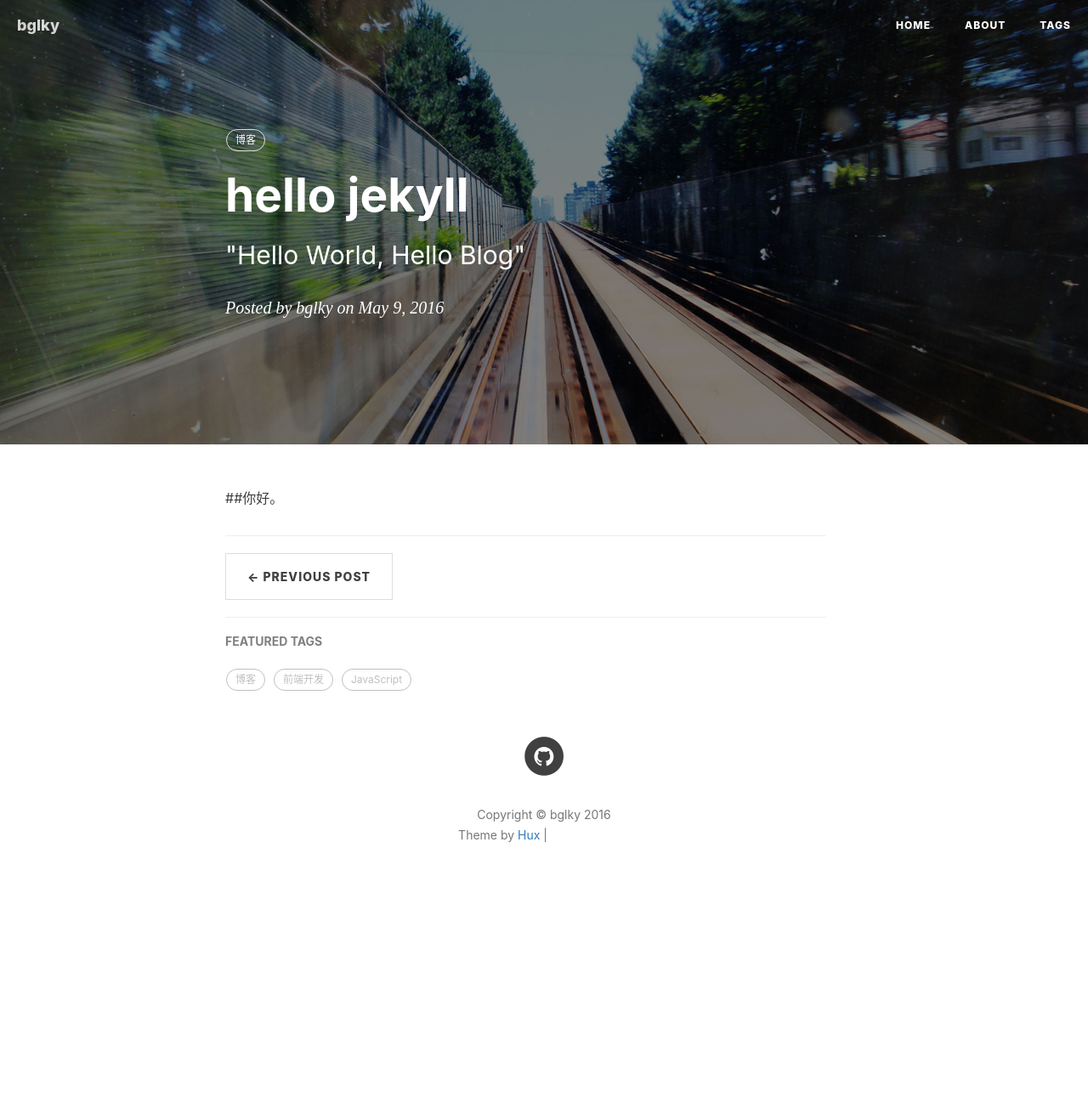
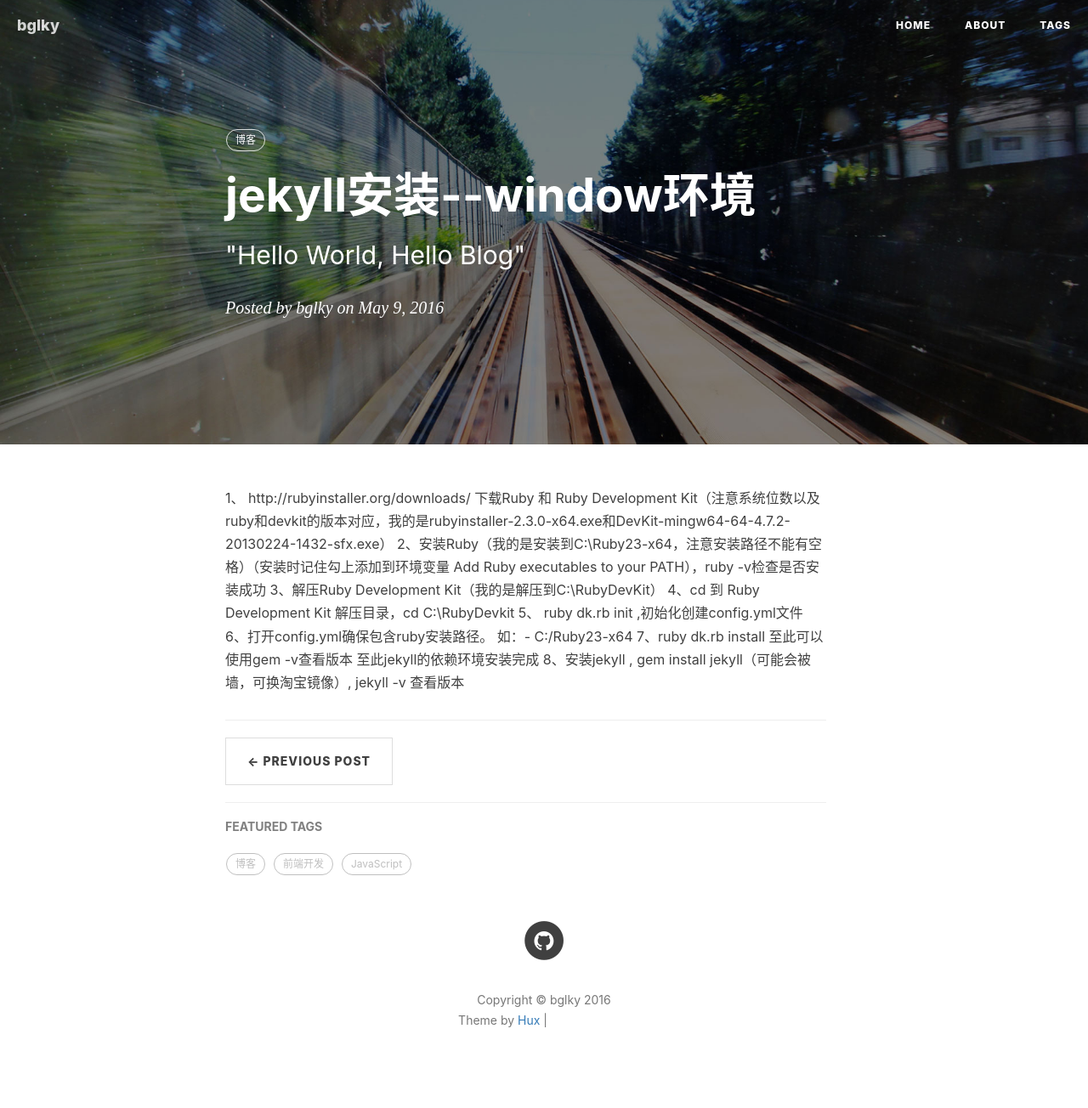
Before and after one commit to bglky/bglky.github.io, a Jekyll site: the page built from _posts/2016-05-09-hello-jekyll.markdown, in a window 1280 px wide. Shown: the whole page at 85% size. Built offline with Jekyll 4.4.1, drawn with Linux system fonts in a browser that asks for light colours; nearby versions of some CDN libraries; comment, search, counter and statistics services are not loaded; before the commit the page ends 1087 px from its top, so only the background shows below that; grey boxes are pictures that could not be loaded.

Commit message:
post blog

```diff
--- a/_posts/2016-05-09-hello-jekyll.markdown
+++ b/_posts/2016-05-09-hello-jekyll.markdown
@@ -1,12 +1,21 @@
 ---
 layout:     post
-title:      "hello jekyll"
+title:      "jekyll安装--window环境"
 subtitle:   " \"Hello World, Hello Blog\""
-date:       2016-05-09 11:00:00
+date:       2016-05-09 1:00:00
 author:     "bglky"
 header-img: "img/post-bg-2015.jpg"
 tags:
     - 博客
 ---
 
-##你好。
+1、 http://rubyinstaller.org/downloads/ 下载Ruby 和 Ruby Development Kit（注意系统位数以及ruby和devkit的版本对应，我的是rubyinstaller-2.3.0-x64.exe和DevKit-mingw64-64-4.7.2-20130224-1432-sfx.exe）
+2、安装Ruby（我的是安装到C:\Ruby23-x64，注意安装路径不能有空格）（安装时记住勾上添加到环境变量 Add Ruby executables to your PATH），ruby -v检查是否安装成功
+3、解压Ruby Development Kit（我的是解压到C:\RubyDevKit）
+4、cd 到 Ruby Development Kit 解压目录，cd C:\RubyDevkit
+5、 ruby dk.rb init  ,初始化创建config.yml文件
+6、打开config.yml确保包含ruby安装路径。 如：- C:/Ruby23-x64
+7、ruby dk.rb install
+至此可以使用gem -v查看版本
+至此jekyll的依赖环境安装完成
+8、安装jekyll ,  gem install jekyll（可能会被墙，可换淘宝镜像）, jekyll -v 查看版本
```
